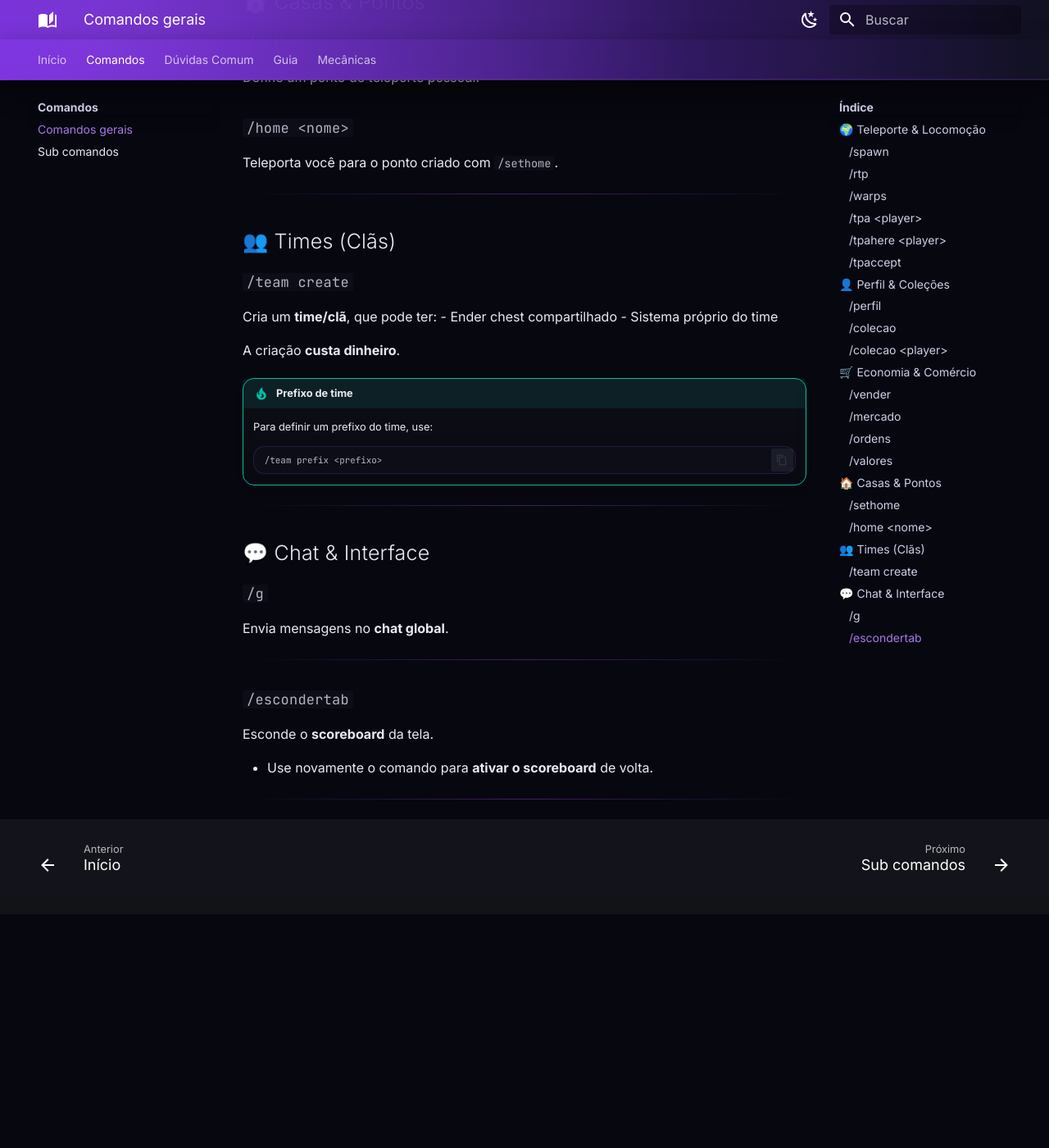
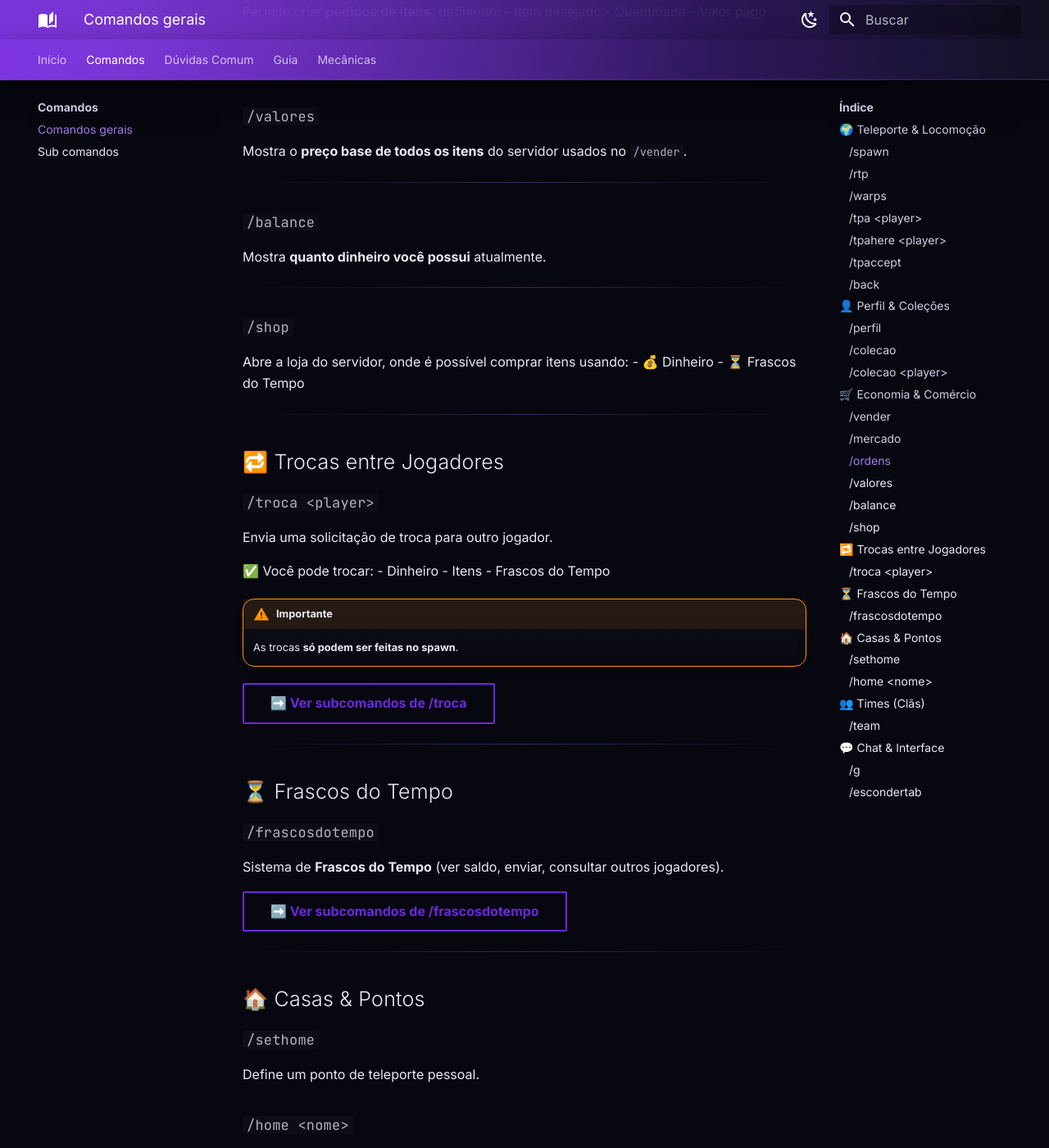
Before and after one commit to Dinner33/ultimato-wiki, an MkDocs documentation site: the page built from docs/comandos/comandos.md, in a window 1280 px wide and 1400 px high, scrolled down 2474 px. Shown: the whole window at 82% size. Built offline with MkDocs 1.6.1 and Material for MkDocs 9.7.7, drawn with Linux system fonts in a browser that asks for light colours; before the commit the page ends 3589 px from its top, so only the background shows below that; some of the changed text lies outside the part shown.

Commit message:
Update comandos.md

````diff
--- a/docs/comandos/comandos.md
+++ b/docs/comandos/comandos.md
@@ -1,6 +1,8 @@
 # 📜 Comandos Gerais
 
 Esta página lista os **principais comandos disponíveis para jogadores** no **Ultimato SMP**.
+
+[📚 Ver Subcomandos](subcomandos.md){ .md-button .md-button--primary }
 
 ---
 
@@ -16,6 +18,7 @@ Abre um **menu de seleção de mundos**, permitindo se teleportar para:
 - Overworld
 - Nether
 - End
+
 Também é usado para **sair do spawn**.
 
 ---
@@ -25,6 +28,7 @@ Abre um **menu de warps do spawn**, como:
 - Spawn
 - Vegas
 - Área AFK
+
 Permite ir rapidamente para regiões importantes.
 
 ---
@@ -37,6 +41,11 @@ Solicita que **outro jogador venha até você**.
 
 ### `/tpaccept`
 Aceita uma solicitação de teleporte pendente.
+
+---
+
+### `/back`
+Teleporta você **de volta ao local da última morte**, de forma rápida e prática.
 
 ---
 
@@ -56,8 +65,7 @@ Os dados do perfil também são enviados no canal **#perfil** do Discord.
 ---
 
 ### `/colecao`
-Abre sua **vitrine de itens raros**.
-Você pode:
+Abre sua **vitrine de itens raros**, onde você pode:
 - Mostrar itens
 - Ostentar conquistas
 - Exibir sua coleção para outros jogadores
@@ -84,10 +92,10 @@ Abre o mercado para:
 ---
 
 ### `/ordens`
-Permite criar **pedidos de itens**:
-- Define o item
-- Define a quantidade
-- Define o valor pago
+Permite criar **pedidos de itens**, definindo:
+- Item desejado
+- Quantidade
+- Valor pago
 
 Outros jogadores entregam os itens e o sistema faz tudo **automaticamente**.
 
@@ -95,6 +103,44 @@ Outros jogadores entregam os itens e o sistema faz tudo **automaticamente**.
 
 ### `/valores`
 Mostra o **preço base de todos os itens** do servidor usados no `/vender`.
+
+---
+
+### `/balance`
+Mostra **quanto dinheiro você possui** atualmente.
+
+---
+
+### `/shop`
+Abre a loja do servidor, onde é possível comprar itens usando:
+- 💰 Dinheiro
+- ⏳ Frascos do Tempo
+
+---
+
+## 🔁 Trocas entre Jogadores
+
+### `/troca <player>`
+Envia uma solicitação de troca para outro jogador.
+
+✅ Você pode trocar:
+- Dinheiro
+- Itens
+- Frascos do Tempo
+
+!!! warning "Importante"
+    As trocas **só podem ser feitas no spawn**.
+
+[➡️ Ver subcomandos de /troca](subcomandos.md#troca){ .md-button }
+
+---
+
+## ⏳ Frascos do Tempo
+
+### `/frascosdotempo`
+Sistema de **Frascos do Tempo** (ver saldo, enviar, consultar outros jogadores).
+
+[➡️ Ver subcomandos de /frascosdotempo](subcomandos.md#frascosdotempo){ .md-button }
 
 ---
 
@@ -110,18 +156,10 @@ Teleporta você para o ponto criado com `/sethome`.
 
 ## 👥 Times (Clãs)
 
-### `/team create`
-Cria um **time/clã**, que pode ter:
-- Ender chest compartilhado
-- Sistema próprio do time
+### `/team`
+Sistema de times/clãs.
 
-A criação **custa dinheiro**.
-
-!!! tip "Prefixo de time"
-    Para definir um prefixo do time, use:
-    ```
-    /team prefix <prefixo>
-    ```
+[➡️ Ver subcomandos de /team](subcomandos.md#team){ .md-button }
 
 ---
 
@@ -135,6 +173,4 @@ Envia mensagens no **chat global**.
 ### `/escondertab`
 Esconde o **scoreboard** da tela.
 
-- Use novamente o comando para **ativar o scoreboard** de volta.
-
----
+- Use o comando novamente para **ativar o scoreboard**.
````
